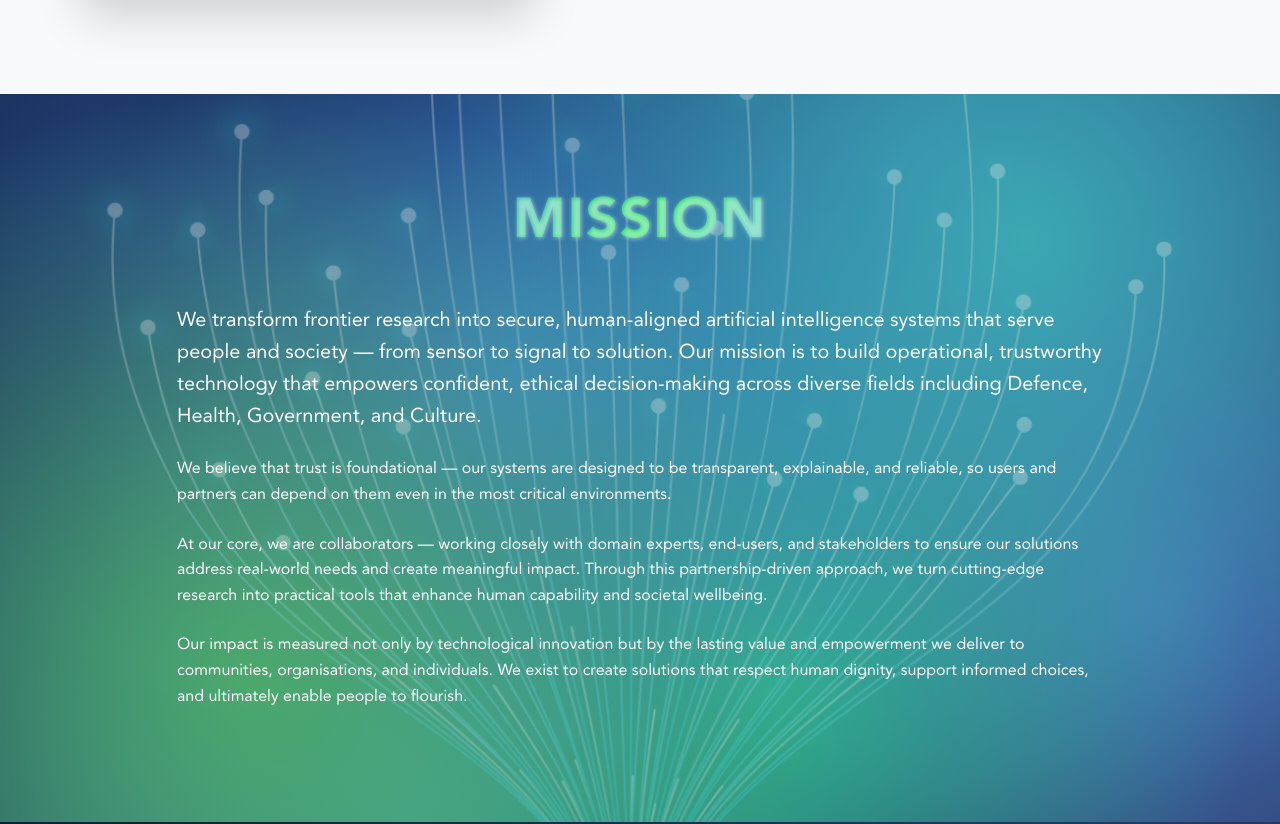
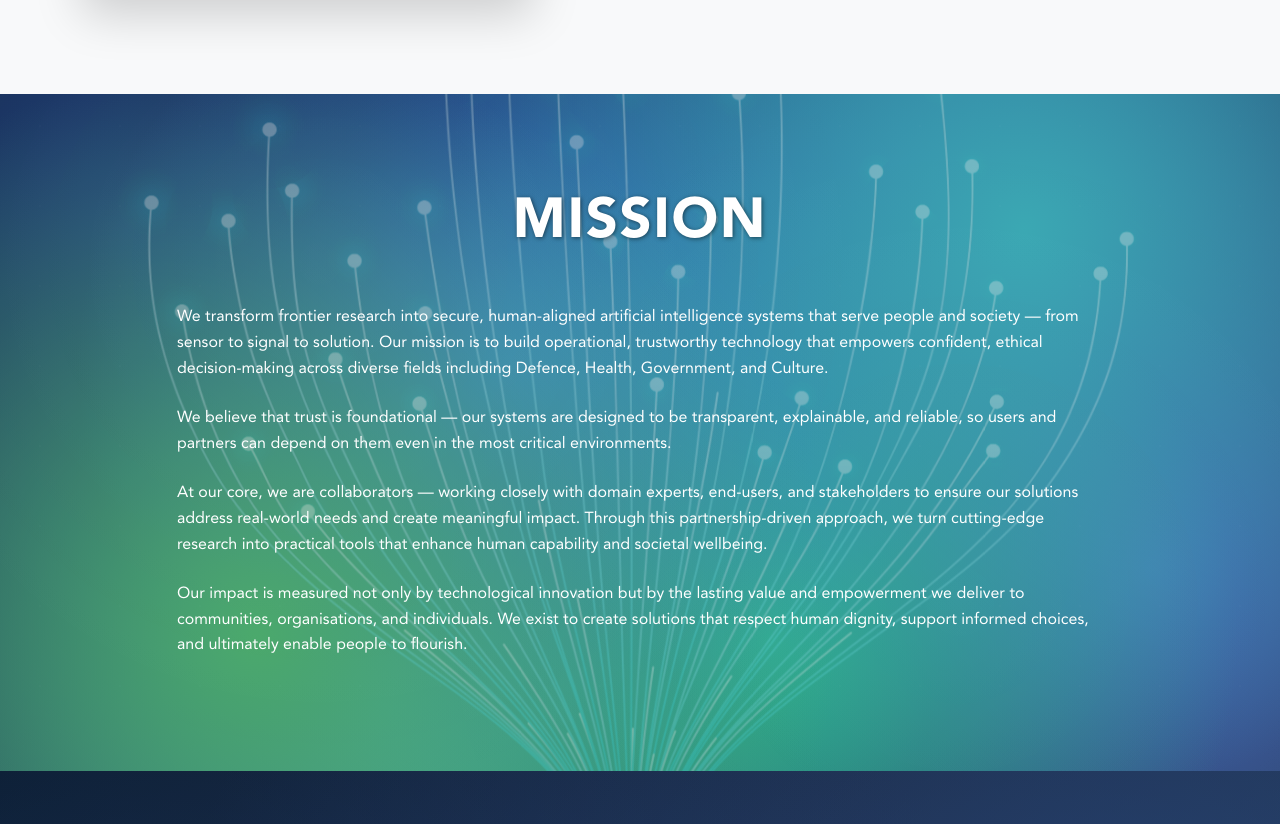
Before and after one commit to Insight-Via-Artificial-Intelligence/website, a Next.js app: page / in a window 1280 px wide. Shown: the part 1613-2437 px from the top of the page. Built offline with nearby package versions, Linux system fonts and the light colour scheme; a web font is replaced by a local one.

Commit message:
change mission text to white

```diff
--- a/src/pages/index.tsx
+++ b/src/pages/index.tsx
@@ -65,7 +65,7 @@ export default function Home() {
             </Col>
             <Col lg={7}>
               <div className="content-text">
-                <p className="lead mb-4">
+                <p className="mb-4">
                   IVAI is an Australian-based technology company dedicated to transforming frontier research into secure, human-centred solutions. By integrating advanced AI, statistical computing, UX design, and systems engineering, we create operational technologies that serve people and society — from sensor to signal to solution.
                 </p>
                 <p className="mb-4">
@@ -93,7 +93,7 @@ export default function Home() {
                 <h2 className="display-4 fw-bold mb-4" data-text="MISSION">MISSION</h2>
               </div>
               <div className="content-text">
-                <p className="lead mb-4">
+                <p className="mb-4">
                   We transform frontier research into secure, human-aligned artificial intelligence systems that serve people and society — from sensor to signal to solution. Our mission is to build operational, trustworthy technology that empowers confident, ethical decision-making across diverse fields including Defence, Health, Government, and Culture.
                 </p>
                 <p className="mb-4">
--- a/src/styles/home.scss
+++ b/src/styles/home.scss
@@ -577,7 +577,6 @@
 
 // Blue-green gradient headings for specific home page sections
 #who-we-are,
-#mission,
 #values,
 #what-we-deliver {
   .display-4 {
@@ -600,6 +599,20 @@
   }
 }
 
+// Mission section heading - white text only
+#mission {
+  .display-4 {
+    text-transform: uppercase !important;
+    font-family: 'Avenir LT Std', -apple-system, BlinkMacSystemFont, 'Segoe UI', Roboto, 'Helvetica Neue', Arial, sans-serif !important;
+    font-weight: 900 !important;
+    color: white !important;
+    text-shadow: 1px 1px 4px rgba(0,0,0,0.5);
+    letter-spacing: 0.03em;
+    background: none !important;
+    -webkit-text-fill-color: initial !important;
+  }
+}
+
 // Responsive adjustments
 @media (max-width: 768px) {
   .py-6 {
```
